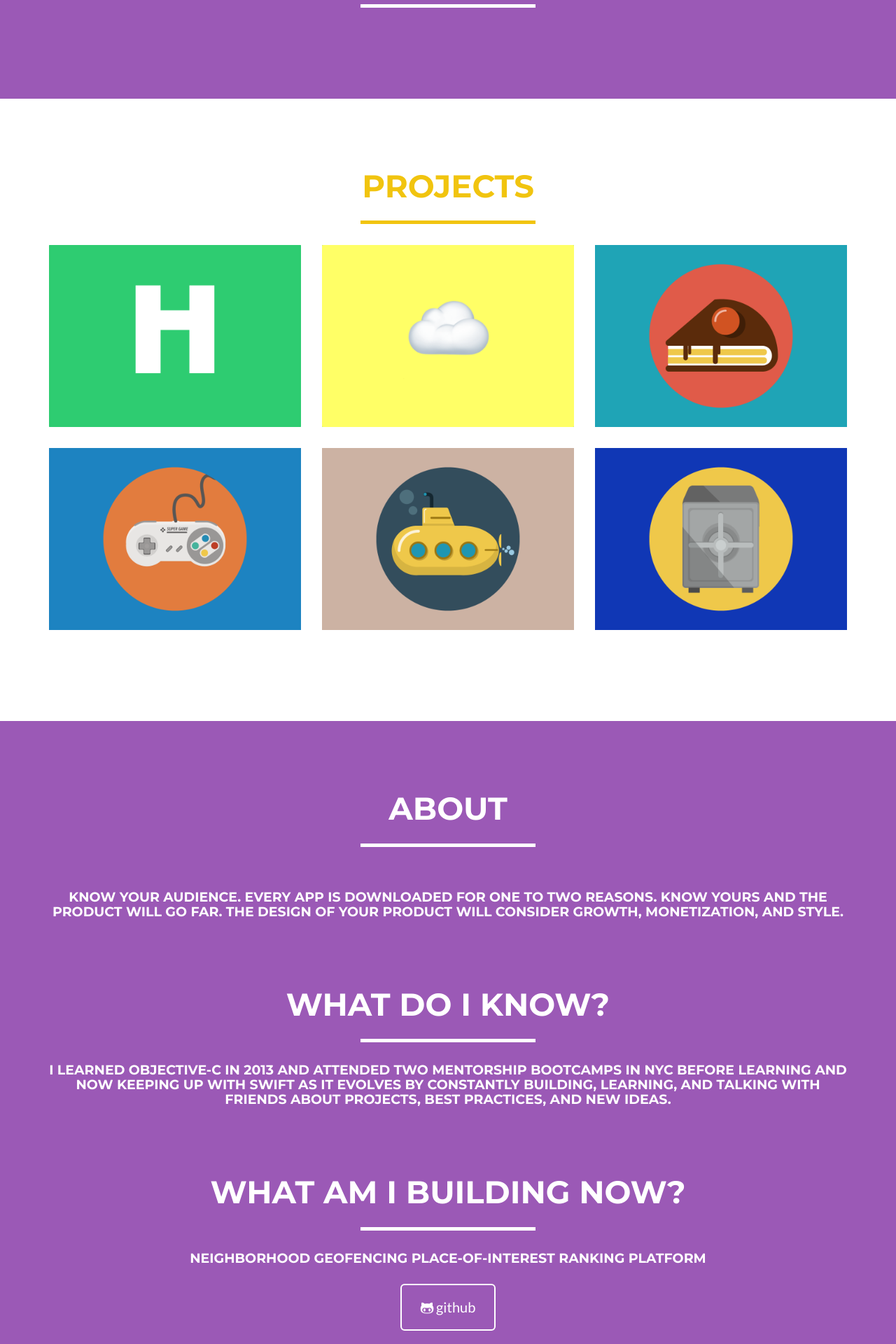
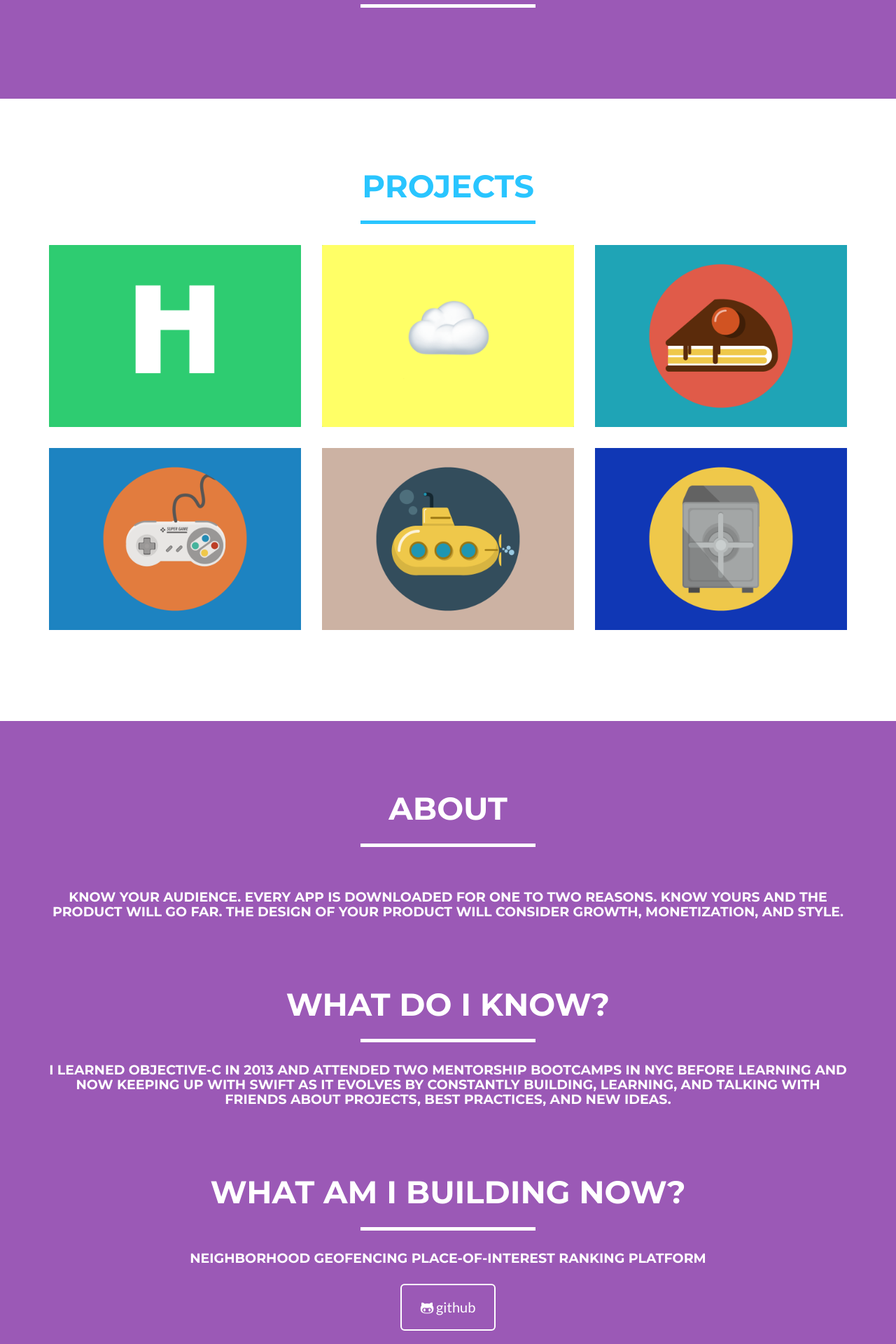
Before and after one commit to andrewcar/andrewcar.github.io, a Jekyll site: the page built from index.html, in a window 1280 px wide. Shown: the part 740-2660 px from the top of the page at 70% size. Built offline with Jekyll 4.4.1, drawn with Linux system fonts in a browser that asks for light colours.

Commit message:
Update _config.yml

```diff
--- a/_config.yml
+++ b/_config.yml
@@ -25,8 +25,8 @@ disqus_shortname: appdrew
 # Color settings (hex-codes without the leading hash-tag)
 color:
   primary: 9b59b6 #2ecc71
-  primary-rgb: "155,89,182" #"128,179,255"
-  secondary: f1c40f #FD6E8A
+  primary-rgb: "155,89,182" #"128,179,255" purple
+  secondary: 29c5ff #29c5ff blue
   secondary-dark: 8e44ad #A2122F
 
 # Footer settings
```
